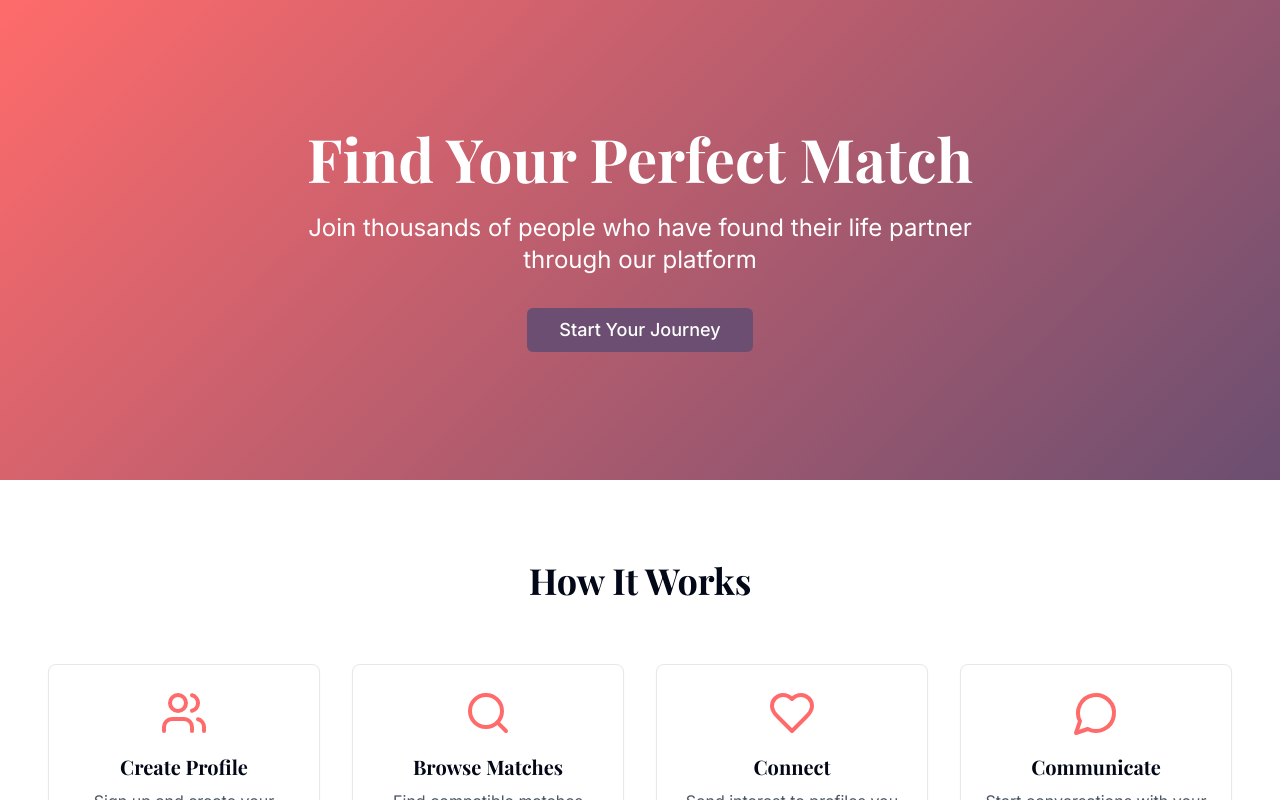
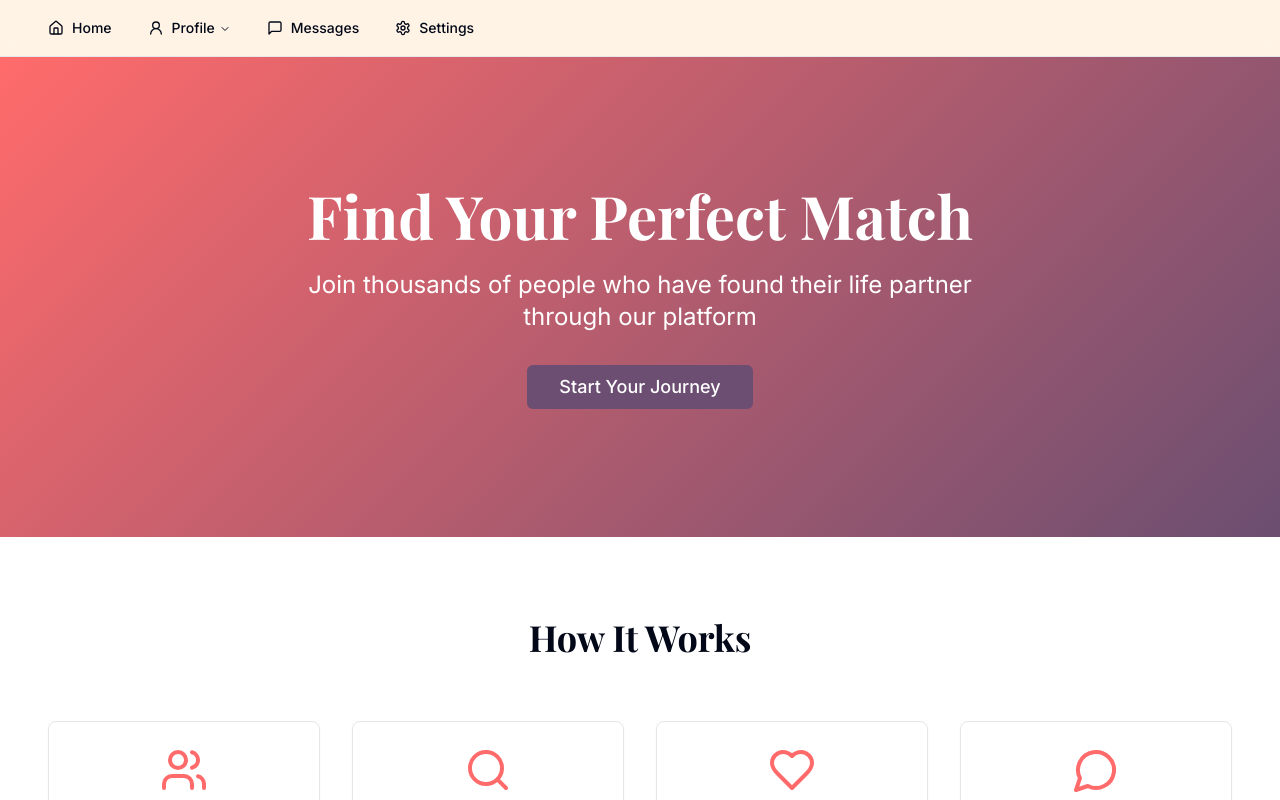
Before and after one commit to awesome-kartikey/union-hub, a React (Vite) app: page / in a window 1280 px wide. Shown: the top 800 px of the page. Built offline with nearby package versions, Linux system fonts and the light colour scheme.

Commit message:
Add navigation bar
Implemented a navigation bar component to enhance site navigation. This addition will allow users to easily access different sections of the application.
[skip gpt_engineer]

```diff
--- /dev/null
+++ b/src/components/MainNav.tsx
@@ -0,0 +1,57 @@
+import { Link } from "react-router-dom";
+import { NavigationMenu, NavigationMenuContent, NavigationMenuItem, NavigationMenuLink, NavigationMenuList, NavigationMenuTrigger } from "@/components/ui/navigation-menu";
+import { navigationMenuTriggerStyle } from "@/components/ui/navigation-menu";
+import { Home, MessageSquare, UserRound, Settings } from "lucide-react";
+
+const MainNav = () => {
+  return (
+    <div className="border-b bg-background/95 backdrop-blur supports-[backdrop-filter]:bg-background/60">
+      <div className="container flex h-14 items-center">
+        <NavigationMenu>
+          <NavigationMenuList>
+            <NavigationMenuItem>
+              <Link to="/" className={navigationMenuTriggerStyle()}>
+                <Home className="mr-2 h-4 w-4" />
+                Home
+              </Link>
+            </NavigationMenuItem>
+            <NavigationMenuItem>
+              <NavigationMenuTrigger>
+                <UserRound className="mr-2 h-4 w-4" />
+                Profile
+              </NavigationMenuTrigger>
+              <NavigationMenuContent>
+                <ul className="grid w-[200px] gap-3 p-4">
+                  <li>
+                    <Link to="/profile" className="block select-none space-y-1 rounded-md p-3 leading-none no-underline outline-none transition-colors hover:bg-accent hover:text-accent-foreground focus:bg-accent focus:text-accent-foreground">
+                      View Profile
+                    </Link>
+                  </li>
+                  <li>
+                    <Link to="/settings" className="block select-none space-y-1 rounded-md p-3 leading-none no-underline outline-none transition-colors hover:bg-accent hover:text-accent-foreground focus:bg-accent focus:text-accent-foreground">
+                      Settings
+                    </Link>
+                  </li>
+                </ul>
+              </NavigationMenuContent>
+            </NavigationMenuItem>
+            <NavigationMenuItem>
+              <Link to="/messages" className={navigationMenuTriggerStyle()}>
+                <MessageSquare className="mr-2 h-4 w-4" />
+                Messages
+              </Link>
+            </NavigationMenuItem>
+            <NavigationMenuItem>
+              <Link to="/settings" className={navigationMenuTriggerStyle()}>
+                <Settings className="mr-2 h-4 w-4" />
+                Settings
+              </Link>
+            </NavigationMenuItem>
+          </NavigationMenuList>
+        </NavigationMenu>
+      </div>
+    </div>
+  );
+};
+
+export default MainNav;
--- a/src/pages/Index.tsx
+++ b/src/pages/Index.tsx
@@ -1,10 +1,12 @@
 import { Button } from "@/components/ui/button";
 import { Card } from "@/components/ui/card";
 import { Heart, Users, MessageCircle, Search } from "lucide-react";
+import MainNav from "@/components/MainNav";
 
 const Index = () => {
   return (
     <div className="min-h-screen">
+      <MainNav />
       {/* Hero Section */}
       <section className="hero-gradient text-white py-20 px-4 md:py-32">
         <div className="container mx-auto text-center animate-fade-down">
```
